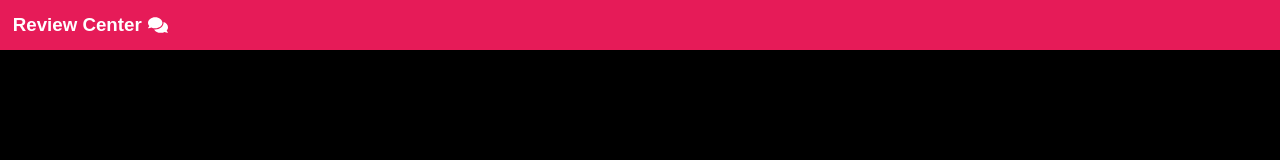
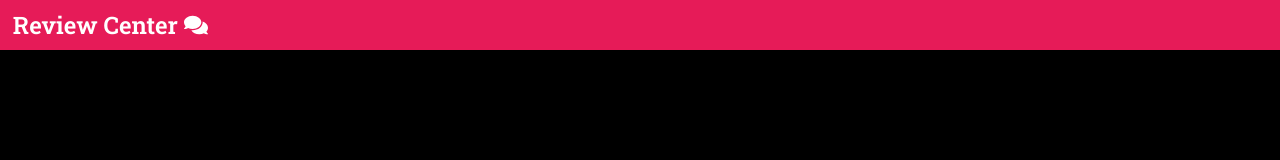
Before and after one commit to xsadia/review_center_client, a React (Create React App) app: page /movies in a window 1280 px wide. Shown: the top 160 px of the page. Built offline with nearby package versions, Linux system fonts and the light colour scheme; what react-relay would draw is missing.

Commit message:
:monkey:

```diff
--- a/public/index.html
+++ b/public/index.html
@@ -3,6 +3,9 @@
 
 <head>
   <meta charset="utf-8" />
+  <link rel="preconnect" href="https://fonts.googleapis.com">
+  <link rel="preconnect" href="https://fonts.gstatic.com" crossorigin>
+  <link href="https://fonts.googleapis.com/css2?family=Roboto+Slab:wght@400;500;600&display=swap" rel="stylesheet">
   <meta name="viewport" content="width=device-width, initial-scale=1" />
   <meta name="theme-color" content="#000000" />
   <meta name="description" content="Web site created using create-react-app" />
--- a/src/components/Header.tsx
+++ b/src/components/Header.tsx
@@ -1,5 +1,6 @@
 import styled from "styled-components";
 import { FaComments } from 'react-icons/fa';
+import { Link } from 'react-router-dom';
 
 const Container = styled.div`
     display: flex;
@@ -16,13 +17,19 @@
     align-items: center;
     color: #fff;
     svg {
-        font-size: 1.25rem;
+        font-size: 1.5rem;
     }
 `;
 
 const HeaderTitle = styled.h1`
-    font-size: 1.17rem;
+    font-size: 1.5rem;
+    font-weight: 600;
     margin-right: 0.4rem;
+
+    a {
+        color: inherit;
+        text-decoration: none;
+    }
 `;
 
 export const Header = () => {
@@ -30,8 +37,9 @@
         <Container>
             <HeaderTitleContainer>
                 <HeaderTitle>
-                    Review Center
-
+                    <Link to="/">
+                        Review Center
+                    </Link>
                 </HeaderTitle>
                 <FaComments />
             </ HeaderTitleContainer>
--- a/src/styles/global.ts
+++ b/src/styles/global.ts
@@ -12,7 +12,7 @@
 
     }
     body, input, textarea, button {
-        font-family: 'Poppins', sans-serif;
+        font-family: 'Roboto Slab', serif;
         font-weight: 400;
     }
     h1, h1, h3, h4, h5, h6, strong {
```
